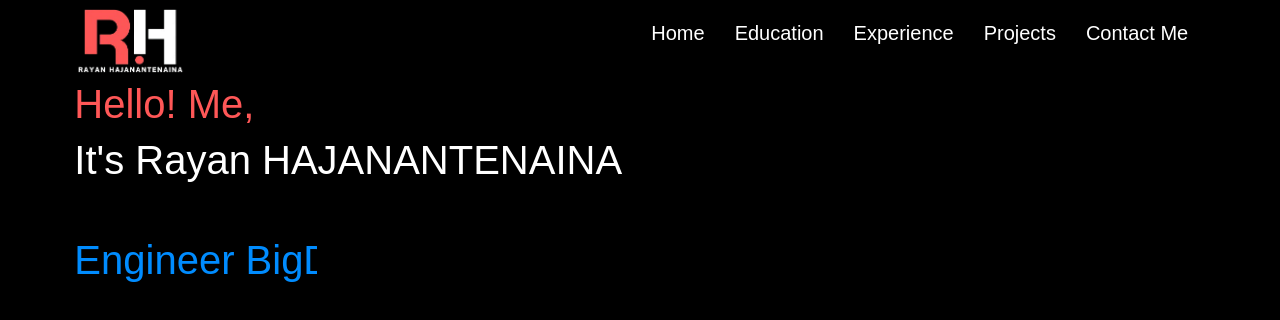
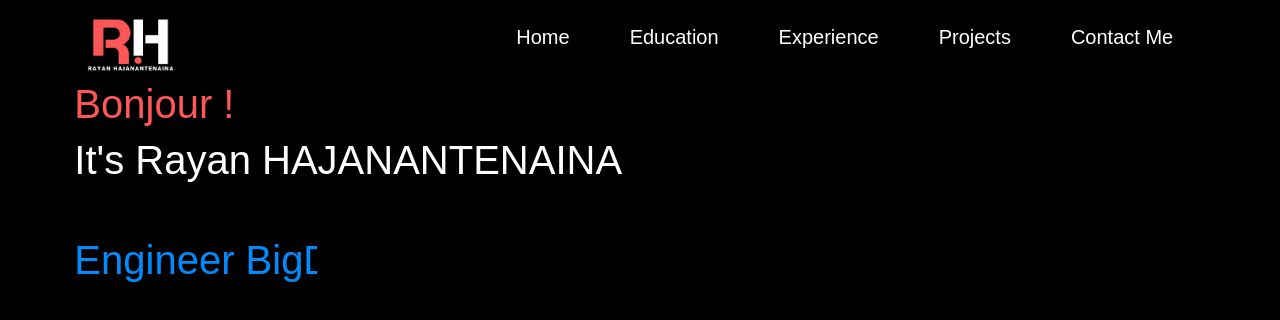
Before and after one commit to ryanhja/portfolio, a React (Create React App) app: page / in a window 1280 px wide. Shown: the top 320 px of the page. Built offline with nearby package versions, Linux system fonts and the light colour scheme.

Commit message:
feat(portfolio): update navbar

```diff
--- a/src/components/accueil/Accueil.js
+++ b/src/components/accueil/Accueil.js
@@ -5,7 +5,7 @@ const Accueil = () => {
   return (
     <div className="accueil">
       <div className="left">
-        <h1 className="hello">Hello! Me,</h1>
+        <h1 className="hello">Bonjour !</h1>
         <h1 className="name">
           It's <span>Rayan HAJANANTENAINA</span>
         </h1>
--- a/src/components/navbar/NavBar.css
+++ b/src/components/navbar/NavBar.css
@@ -10,6 +10,7 @@
 .navbar .logo {
   width: 110px;
   cursor: pointer;
+  padding: 10px;
 }
 
 .navbar ul li {
@@ -19,7 +20,14 @@
 }
 
 .navbar ul li a {
+  padding: 15px;
   text-decoration: none;
   font-size: 20px;
   color: #fff;
 }
+
+.navbar ul li a:hover {
+  padding: 15px;
+  background-color: #fff;
+  color: #ff5757;
+}
```
